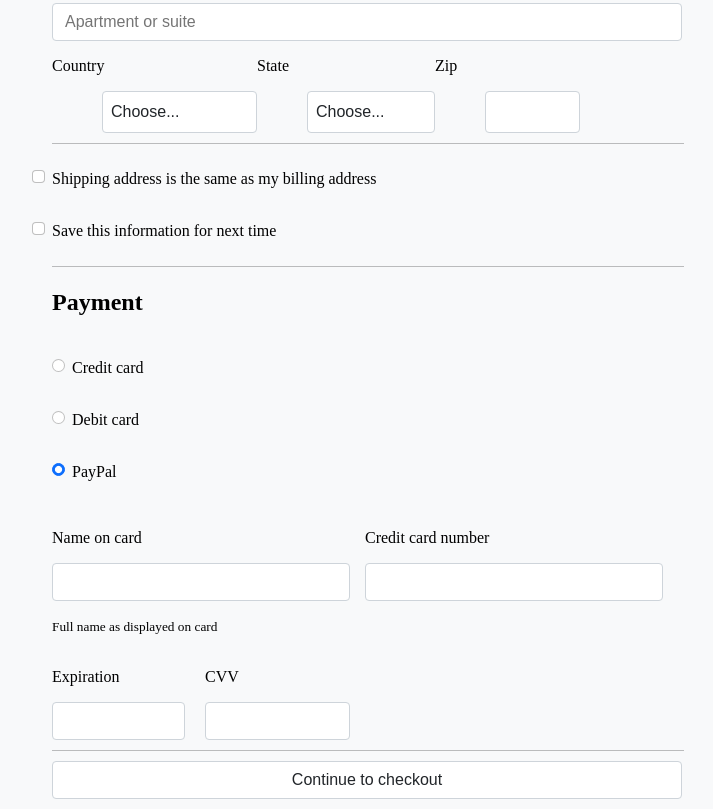
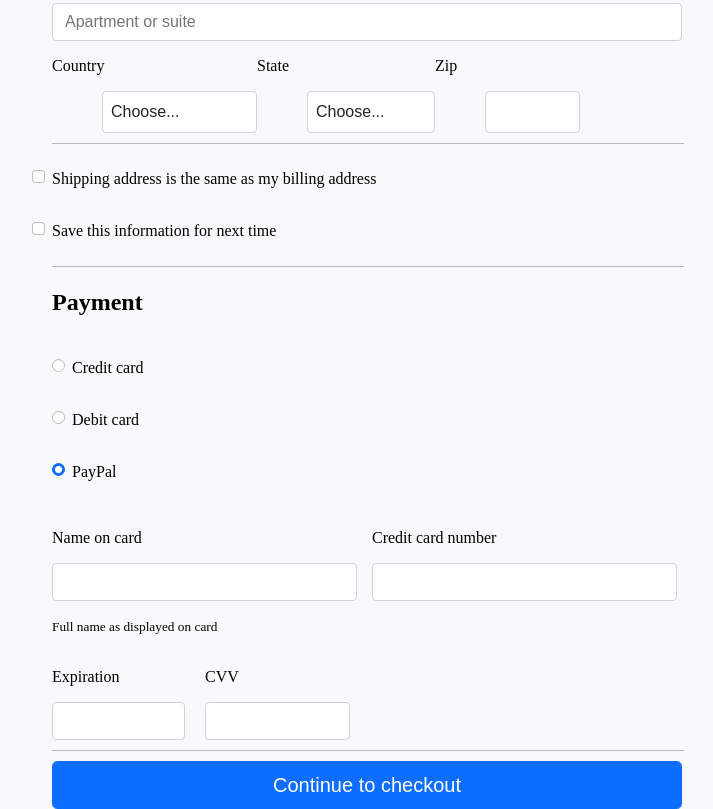
Before and after one commit to MadinaTadjidinova/layout-class-work, a plain HTML site: page index.html in a window 1280 px wide. Shown: the part 800-1609 px from the top of the page, without its empty margins (116-829 px from the left). Drawn offline with Linux system fonts and the light colour scheme.

Commit message:
Styled button

```diff
--- a/style.css
+++ b/style.css
@@ -212,11 +212,11 @@ hr {
     margin-left: -1.5em;
 }
 .form-control.n-o-c{
-    width: 298px;
+    width: 305px;
 }
 
 .form-control.cc{
-    width: 298px;
+    width: 305px;
 }
 .nameoncard{
         margin-right:15px;
@@ -228,3 +228,12 @@ hr {
     padding-left: 20px;
     width: 165px;
 }
+.button{
+    color: #fff;
+    background-color: #0d6efd;
+    border-color: #0d6efd;
+    width: 100%;
+    padding: .5rem 1rem;
+    font-size: 1.25rem;
+    border-radius: .3rem;
+}
```
